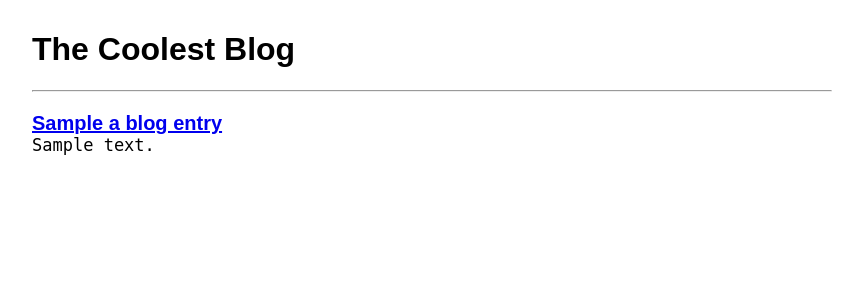
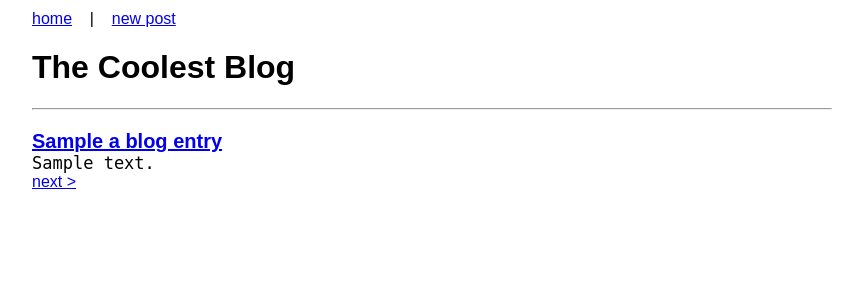
Before and after one commit to lmcowry/build-a-blog, a Python web app: template templates/frontpage5.html in a window 1280 px wide. Shown: the top 300 px of the page, without its empty margins (208-1071 px from the left). Run offline with Jinja, Linux system fonts and the light colour scheme; the template is opened without the code that fills it: most values are stand-ins (such as "Sample title", 1, 10 or a date in 2020).

Commit message:
added home and new post navigation, added new function get_posts

```diff
--- a/templates/base.html
+++ b/templates/base.html
@@ -59,6 +59,11 @@
 </style>
 
 <body>
+    <nav>
+        <a href="/blog">home</a>
+        &nbsp;&nbsp; | &nbsp;&nbsp;
+        <a href="/newpost">new post<a>
+    </nav>
     <h1>The Coolest Blog</h1>
 
     <hr>
--- a/templates/frontpage5.html
+++ b/templates/frontpage5.html
@@ -13,4 +13,7 @@
         </div>
     {% endfor %}
 
+<!-- need to add if statement for if the next page exists -->
+    <a href={{nextPage}}>next &gt;</a>
+
 {% endblock %}
```
Also changed, not shown: main.py (+12 -1 lines), 1 other file.
